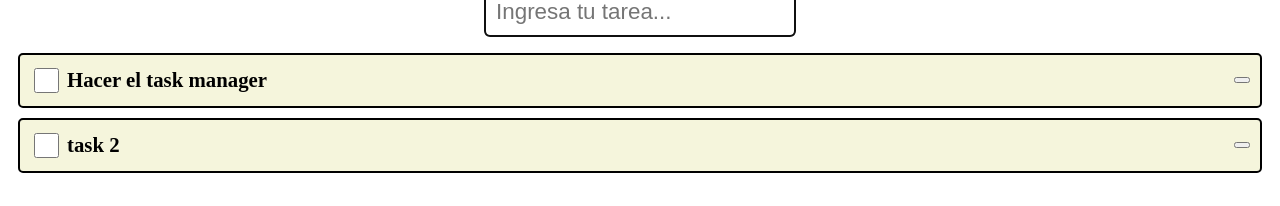
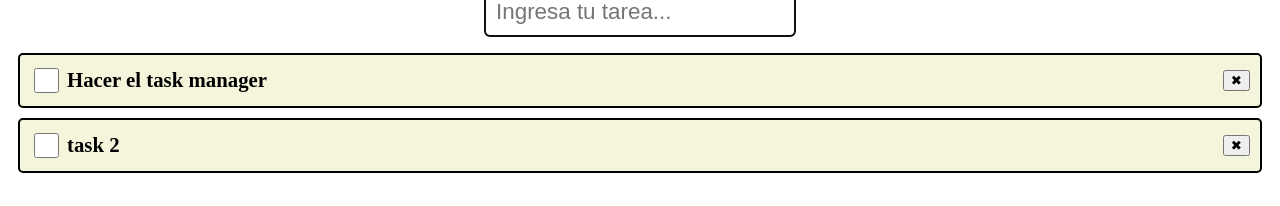
Before and after one commit to cchumacero/to-do-list-app, a React (Vite) app: page / in a window 1280 px wide. Shown: the part 173-379 px from the top of the page. Built offline with nearby package versions, Linux system fonts and the light colour scheme.

Commit message:
Add x character to  remove button

```diff
--- a/src/components/Task/Task.tsx
+++ b/src/components/Task/Task.tsx
@@ -27,7 +27,9 @@ export const Task = ({ task, removeTask, completeTask }: Props) => {
         onClick={() => {
           removeTask(task.id);
         }}
-      ></button>
+      >
+        &#10006;
+      </button>
     </>
   );
 };
```
